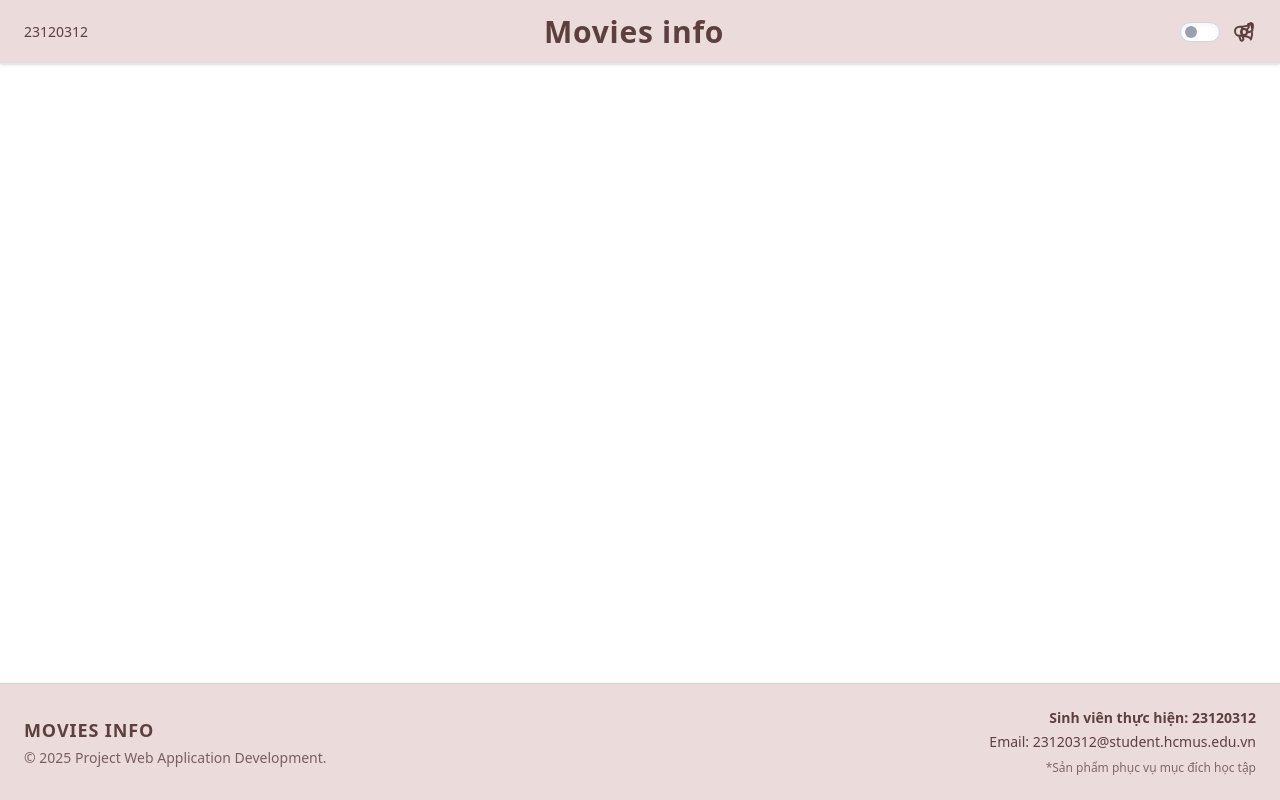
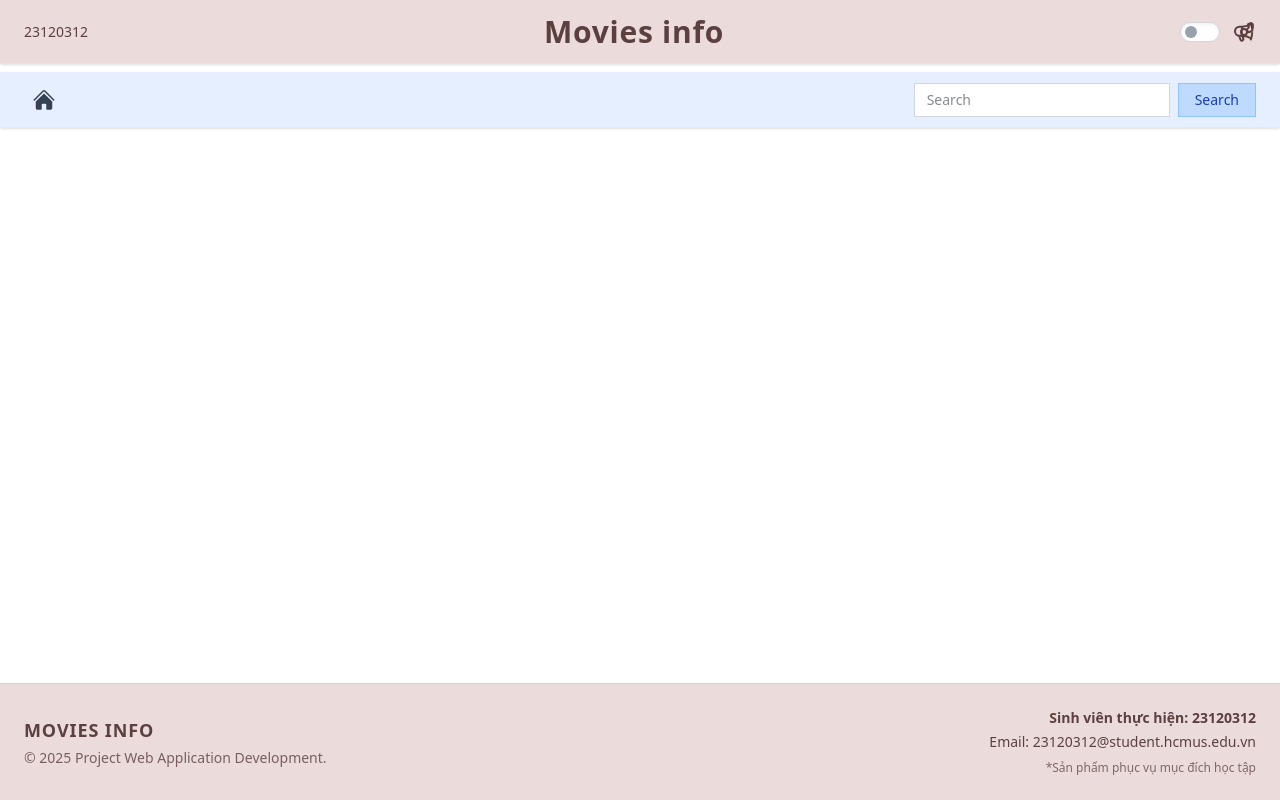
Before and after one commit to nhUit296/23120312-BTCN2, a React (Vite) app in the folder my-movies-info-app/: page / in a window 1280 px wide. Built offline with nearby package versions, Linux system fonts and the light colour scheme.

Commit message:
Tạo giao diện NavBar và gắn Header, NavBar, Footer vào App.jsx

```diff
--- a/my-movies-info-app/src/App.jsx
+++ b/my-movies-info-app/src/App.jsx
@@ -1,21 +1,22 @@
 // src/App.jsx
 import { Outlet } from "react-router-dom";
 import Header from "./components/layout/Header";
-import Footer from "./components/layout/Footer"; // <--- 1. Import Footer
+import Footer from "./components/layout/Footer";
+import NavBar from "./components/layout/NavBar"; // <--- 1. Import NavBar mới tạo
 
 function App() {
   return (
-    // flex-col và min-h-screen giúp đẩy Footer xuống đáy nếu nội dung ngắn
-    <div className="min-h-screen bg-white font-sans text-gray-900 flex flex-col">
-      {/* Header */}
+    <div className="min-h-screen bg-white font-sans text-gray-900 flex flex-col gap-2">
+      {/* Header trên cùng */}
       <Header />
-      {/* NavBar (Sắp làm) */}
-      {/* Nội dung chính (sẽ giãn ra để đẩy Footer xuống) */}
+      {/* NavBar nằm ngay dưới Header */}
+      <NavBar /> {/* <--- 2. Gọi NavBar ở đây */}
+      {/* Nội dung chính */}
       <main className="flex-1">
         <Outlet />
       </main>
-      {/* Footer */}
-      <Footer /> {/* <--- 2. Gọi Footer ở đây */}
+      {/* Footer dưới cùng */}
+      <Footer />
     </div>
   );
 }
--- a/my-movies-info-app/src/components/layout/Header.jsx
+++ b/my-movies-info-app/src/components/layout/Header.jsx
@@ -3,7 +3,7 @@
 const Header = () => {
   return (
     // Màu nền #ebdcdb (hồng phấn) và chữ #5c4040 (nâu đất) theo ảnh mẫu
-    <header className="w-full h-16 bg-[#ebdcdb] flex items-center justify-between px-6 shadow-sm border-b border-gray-200">
+    <header className="w-full h-16 bg-[#ebdcdb] flex items-center justify-between px-6 shadow-sm border-b border-gray-200 border-radius-md">
       {/* 1. BÊN TRÁI: Mã số sinh viên */}
       <div className="text-[#5c4040] font-medium text-sm">23120312</div>
 
--- /dev/null
+++ b/my-movies-info-app/src/components/layout/NavBar.jsx
@@ -0,0 +1,39 @@
+// src/components/layout/NavBar.jsx
+
+const NavBar = () => {
+  return (
+    // Container chính: Màu nền xanh nhạt (#e6efff), căn giữa 2 bên, có viền dưới nhẹ
+    <nav className="w-full h-14 bg-[#e6efff] flex items-center justify-between px-6 shadow-sm border-b border-blue-100">
+      {/* 1. BÊN TRÁI: Icon Ngôi nhà (Home) */}
+      {/* Dùng thẻ div hoặc button tĩnh để hiển thị UI */}
+      <div className="p-2 hover:bg-blue-200 rounded-full transition-colors cursor-pointer text-gray-700">
+        <svg
+          xmlns="http://www.w3.org/2000/svg"
+          viewBox="0 0 24 24"
+          fill="currentColor"
+          className="w-6 h-6"
+        >
+          <path d="M11.47 3.84a.75.75 0 011.06 0l8.69 8.69a.75.75 0 101.06-1.06l-8.689-8.69a2.25 2.25 0 00-3.182 0l-8.69 8.69a.75.75 0 001.061 1.06l8.69-8.69z" />
+          <path d="M12 5.432l8.159 8.159c.03.03.06.058.091.086v6.198c0 1.035-.84 1.875-1.875 1.875H15a.75.75 0 01-.75-.75v-4.5a.75.75 0 00-.75-.75h-3a.75.75 0 00-.75.75V21a.75.75 0 01-.75.75H5.625a1.875 1.875 0 01-1.875-1.875v-6.198a2.29 2.29 0 00.091-.086L12 5.43z" />
+        </svg>
+      </div>
+
+      {/* 2. BÊN PHẢI: Ô nhập liệu và Nút Search */}
+      <div className="flex items-center gap-2">
+        {/* Ô Input */}
+        <input
+          type="text"
+          placeholder="Search"
+          className="px-3 py-1.5 rounded-md border border-gray-300 focus:outline-none focus:border-blue-400 text-sm w-64 bg-white"
+        />
+
+        {/* Nút Button Search */}
+        <button className="bg-blue-200 hover:bg-blue-300 text-blue-800 font-medium px-4 py-1.5 rounded-md text-sm transition-colors border border-blue-300">
+          Search
+        </button>
+      </div>
+    </nav>
+  );
+};
+
+export default NavBar;
--- a/my-movies-info-app/src/index.css
+++ b/my-movies-info-app/src/index.css
@@ -43,81 +43,3 @@
   --color-sidebar-border: var(--sidebar-border);
   --color-sidebar-ring: var(--sidebar-ring);
 }
-
-:root {
-  --radius: 0.625rem;
-  --background: oklch(1 0 0);
-  --foreground: oklch(0.145 0 0);
-  --card: oklch(1 0 0);
-  --card-foreground: oklch(0.145 0 0);
-  --popover: oklch(1 0 0);
-  --popover-foreground: oklch(0.145 0 0);
-  --primary: oklch(0.205 0 0);
-  --primary-foreground: oklch(0.985 0 0);
-  --secondary: oklch(0.97 0 0);
-  --secondary-foreground: oklch(0.205 0 0);
-  --muted: oklch(0.97 0 0);
-  --muted-foreground: oklch(0.556 0 0);
-  --accent: oklch(0.97 0 0);
-  --accent-foreground: oklch(0.205 0 0);
-  --destructive: oklch(0.577 0.245 27.325);
-  --border: oklch(0.922 0 0);
-  --input: oklch(0.922 0 0);
-  --ring: oklch(0.708 0 0);
-  --chart-1: oklch(0.646 0.222 41.116);
-  --chart-2: oklch(0.6 0.118 184.704);
-  --chart-3: oklch(0.398 0.07 227.392);
-  --chart-4: oklch(0.828 0.189 84.429);
-  --chart-5: oklch(0.769 0.188 70.08);
-  --sidebar: oklch(0.985 0 0);
-  --sidebar-foreground: oklch(0.145 0 0);
-  --sidebar-primary: oklch(0.205 0 0);
-  --sidebar-primary-foreground: oklch(0.985 0 0);
-  --sidebar-accent: oklch(0.97 0 0);
-  --sidebar-accent-foreground: oklch(0.205 0 0);
-  --sidebar-border: oklch(0.922 0 0);
-  --sidebar-ring: oklch(0.708 0 0);
-}
-
-.dark {
-  --background: oklch(0.145 0 0);
-  --foreground: oklch(0.985 0 0);
-  --card: oklch(0.205 0 0);
-  --card-foreground: oklch(0.985 0 0);
-  --popover: oklch(0.205 0 0);
-  --popover-foreground: oklch(0.985 0 0);
-  --primary: oklch(0.922 0 0);
-  --primary-foreground: oklch(0.205 0 0);
-  --secondary: oklch(0.269 0 0);
-  --secondary-foreground: oklch(0.985 0 0);
-  --muted: oklch(0.269 0 0);
-  --muted-foreground: oklch(0.708 0 0);
-  --accent: oklch(0.269 0 0);
-  --accent-foreground: oklch(0.985 0 0);
-  --destructive: oklch(0.704 0.191 22.216);
-  --border: oklch(1 0 0 / 10%);
-  --input: oklch(1 0 0 / 15%);
-  --ring: oklch(0.556 0 0);
-  --chart-1: oklch(0.488 0.243 264.376);
-  --chart-2: oklch(0.696 0.17 162.48);
-  --chart-3: oklch(0.769 0.188 70.08);
-  --chart-4: oklch(0.627 0.265 303.9);
-  --chart-5: oklch(0.645 0.246 16.439);
-  --sidebar: oklch(0.205 0 0);
-  --sidebar-foreground: oklch(0.985 0 0);
-  --sidebar-primary: oklch(0.488 0.243 264.376);
-  --sidebar-primary-foreground: oklch(0.985 0 0);
-  --sidebar-accent: oklch(0.269 0 0);
-  --sidebar-accent-foreground: oklch(0.985 0 0);
-  --sidebar-border: oklch(1 0 0 / 10%);
-  --sidebar-ring: oklch(0.556 0 0);
-}
-
-@layer base {
-  * {
-    @apply border-border outline-ring/50;
-  }
-  body {
-    @apply bg-background text-foreground;
-  }
-}
```
